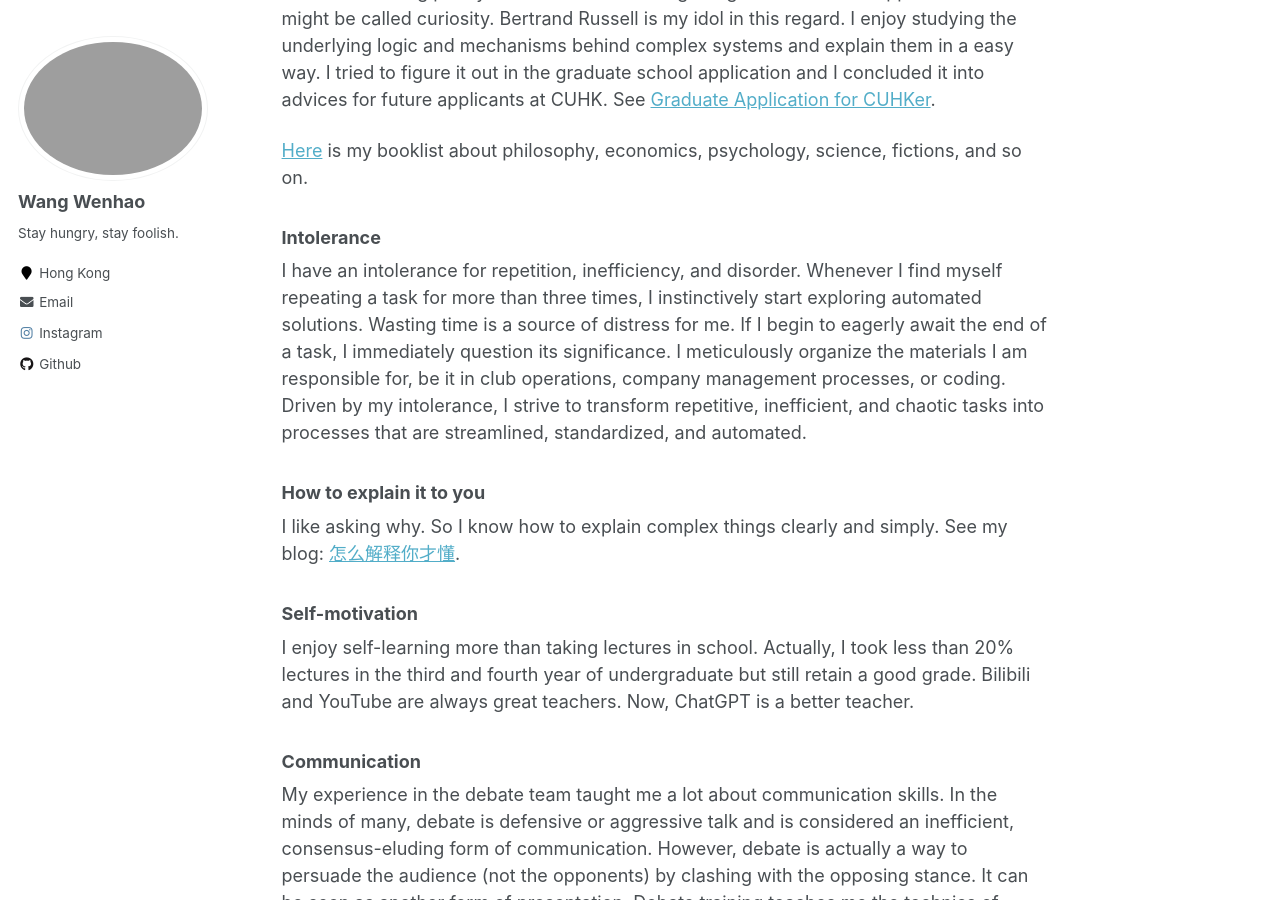
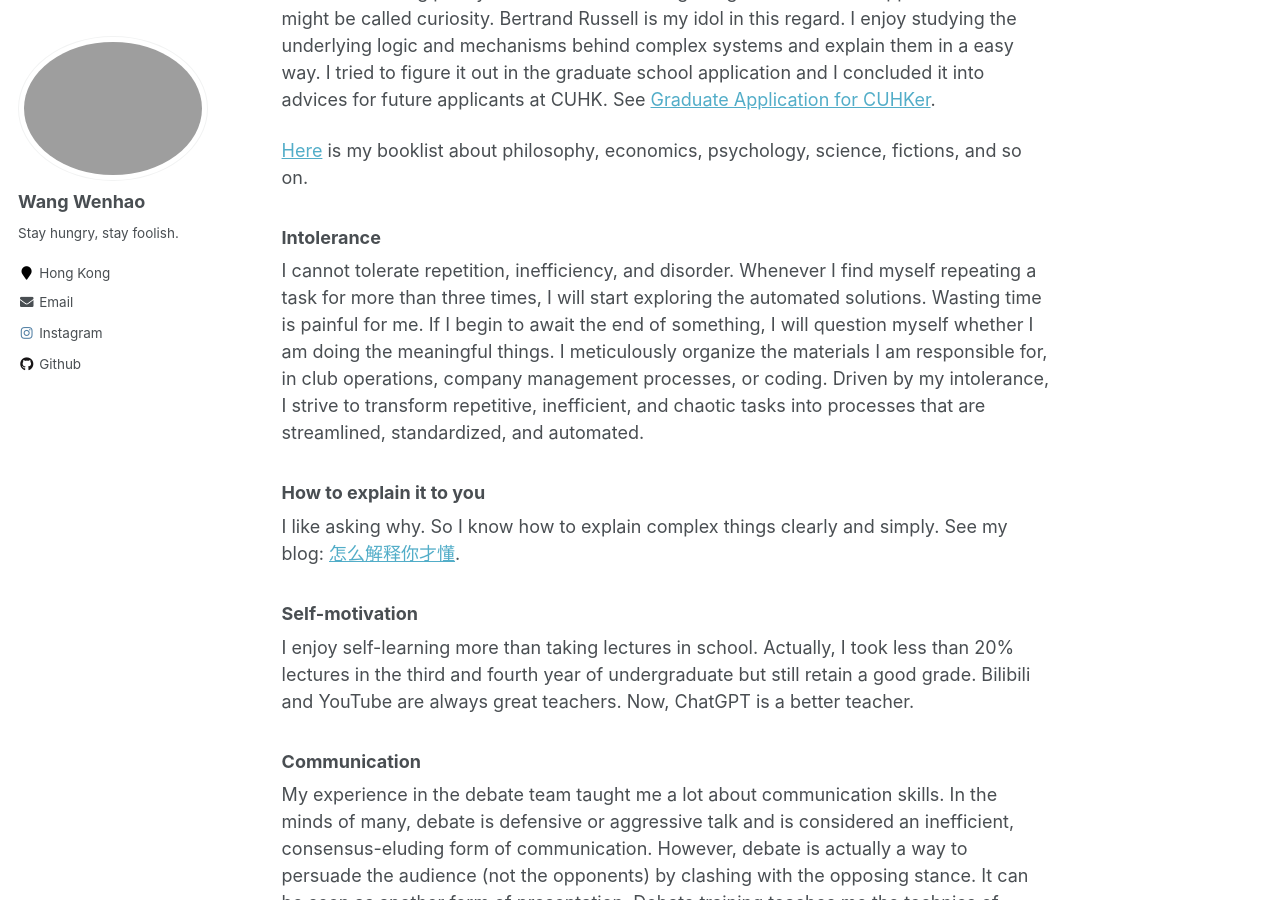
Before and after one commit to Hao-Starrr/Hao-Starrr.github.io, a Jekyll site: the page built from _pages/about.md, in a window 1280 px wide and 900 px high, scrolled down 1033 px. Built offline with Jekyll 4.4.1, drawn with Linux system fonts in a browser that asks for light colours.

Commit message:
Update about.md

```diff
--- a/_pages/about.md
+++ b/_pages/about.md
@@ -29,7 +29,7 @@ I have an insatiable thirst for "useless" knowledge—knowledge that may not dir
 
 ### Intolerance
 
-I have an intolerance for repetition, inefficiency, and disorder. Whenever I find myself repeating a task for more than three times, I instinctively start exploring automated solutions. Wasting time is a source of distress for me. If I begin to eagerly await the end of a task, I immediately question its significance. I meticulously organize the materials I am responsible for, be it in club operations, company management processes, or coding. Driven by my intolerance, I strive to transform repetitive, inefficient, and chaotic tasks into processes that are streamlined, standardized, and automated.
+I cannot tolerate repetition, inefficiency, and disorder. Whenever I find myself repeating a task for more than three times, I will start exploring the automated solutions. Wasting time is painful for me. If I begin to await the end of something, I will question myself whether I am doing the meaningful things. I meticulously organize the materials I am responsible for, in club operations, company management processes, or coding. Driven by my intolerance, I strive to transform repetitive, inefficient, and chaotic tasks into processes that are streamlined, standardized, and automated.
 
 ### How to explain it to you
 
```
